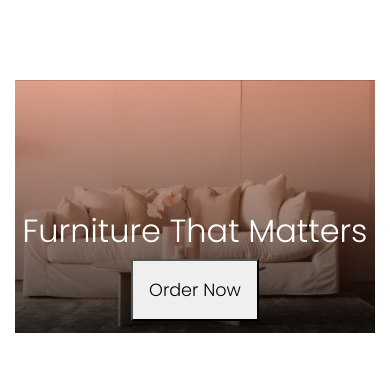
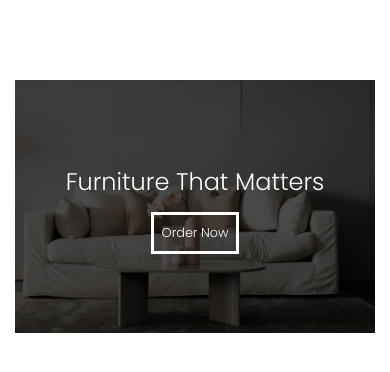
Before and after one commit to umarfchy/silvelica-client, a React (Create React App) app: page / in a window 390 px wide. Shown: the top 372 px of the page. Built offline with nearby package versions, Linux system fonts and the light colour scheme.

Commit message:
header and action btn done

```diff
--- a/src/components/Home/HeaderMain/HeaderMain.css
+++ b/src/components/Home/HeaderMain/HeaderMain.css
@@ -1,7 +1,9 @@
 @import url("https://fonts.googleapis.com/css2?family=Poppins:wght@300&display=swap");
 
 .headerContainer {
-  background: linear-gradient(rgba(242, 120, 75, 0.5), rgba(0, 0, 0, 0.7)),
+  /* background: linear-gradient(rgba(242, 120, 75, 0.5), rgba(0, 0, 0, 0.7)),
+    url("./../../../Images/couch/couch-2-resized.jpg"); */
+  background: linear-gradient(rgba(0, 0, 0, 0.7), rgba(0, 0, 0, 0.7)),
     url("./../../../Images/couch/couch-2-resized.jpg");
   background-size: cover;
   background-position: bottom center;
@@ -14,19 +16,24 @@
 }
 
 .headerText {
-  /* color: rgb(241, 115, 72); */
   color: white;
   font-family: "Poppins", sans-serif;
-  font-size: 5rem;
-  text-align: center;
+  font-size: 4.5rem;
   font-weight: 200;
-  padding-top: 7.5rem;
 }
 .headerActionBtn {
   text-align: center;
   font-family: "Poppins", sans-serif;
   padding: 1rem;
-  font-size: 1.1rem;
+  font-size: 1.4rem;
+  background-color: none;
+  color: white;
+  background-color: Transparent;
+  background-repeat: no-repeat;
+  border: 0.2rem solid white;
+  cursor: pointer;
+  overflow: hidden;
+  outline: none;
 }
 
 @media (max-width: 480px) {
@@ -34,6 +41,11 @@
     height: 30vh;
   }
   .headerText {
-    font-size: 2rem;
+    font-size: 1.5rem;
+    padding: 0.5rem;
+  }
+  .headerActionBtn {
+    font-size: 0.8rem;
+    padding: 0.5rem;
   }
 }
```
